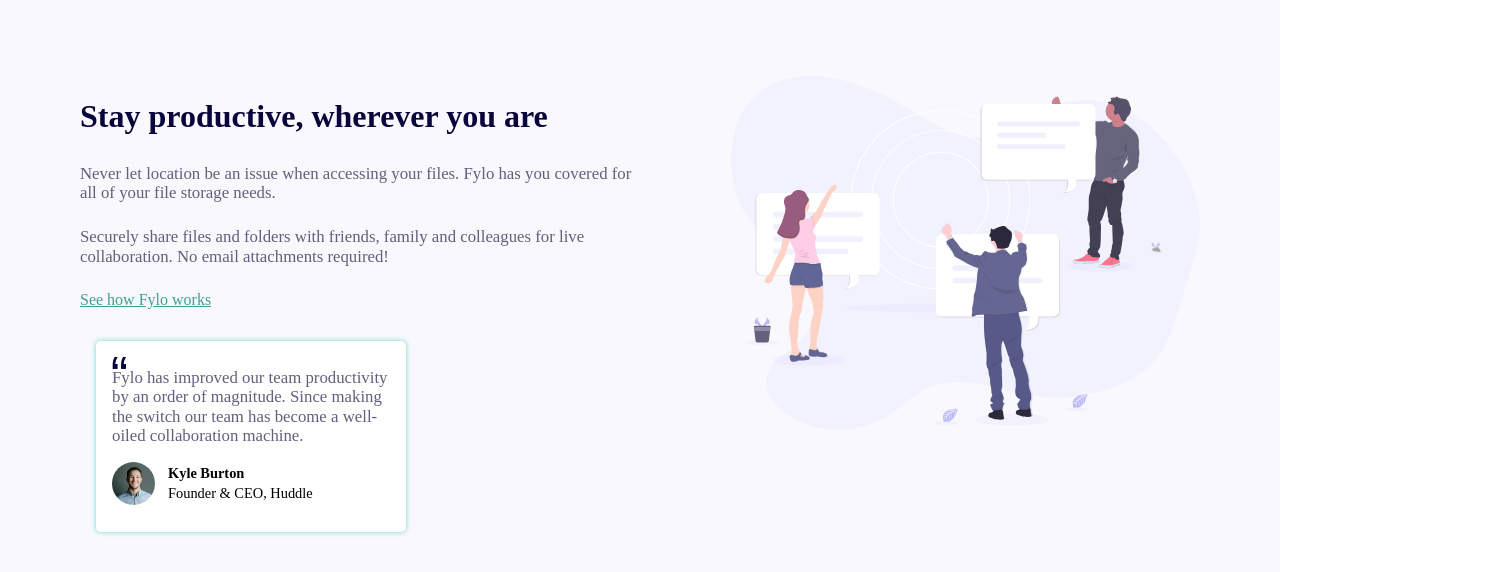
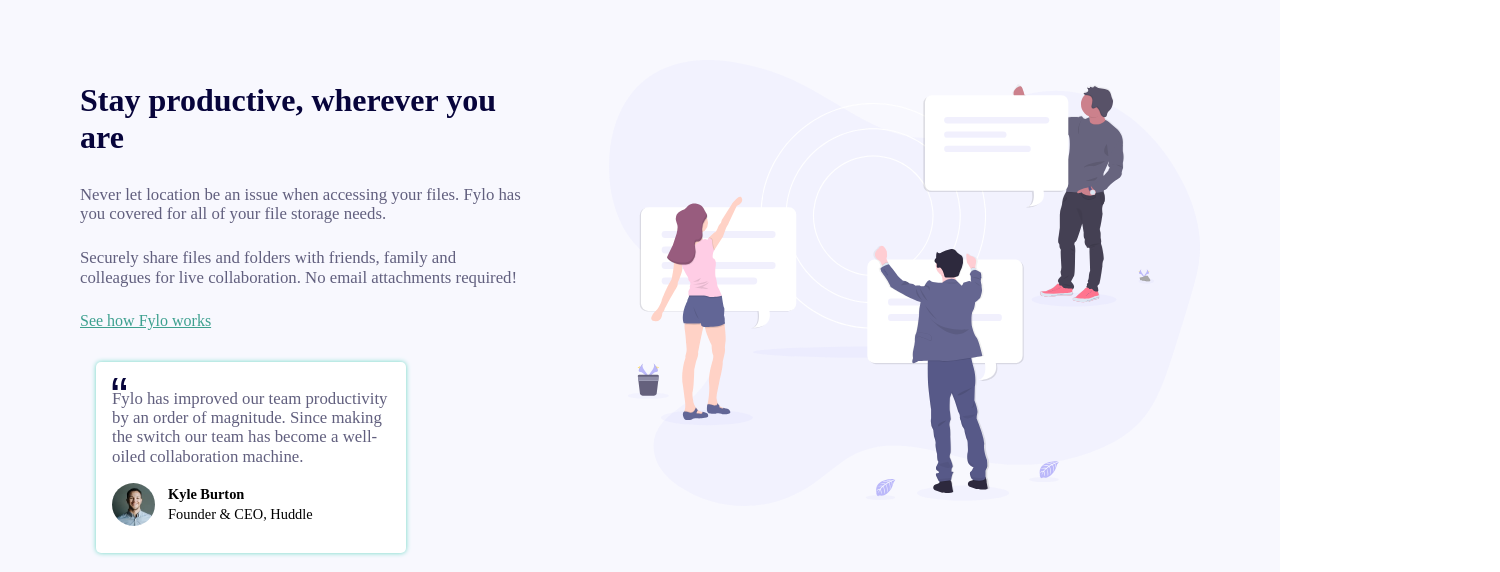
Before and after one commit to danielveg4/fylo_landing, a website built with Vite: page src/index.html in a window 1280 px wide. Shown: the part 808-1380 px from the top of the page, 1500 px wide, since content can reach past the window. Built offline with nearby package versions, Linux system fonts and the light colour scheme; some packages are replaced by stand-ins of ours.

Commit message:
final changes

```diff
--- a/src/index.html
+++ b/src/index.html
@@ -2,7 +2,12 @@
 <html lang="en">
   <head>
     <meta charset="UTF-8" />
-    <!-- PON UN FAVICON!!! -->
+    <link rel="preconnect" href="https://fonts.googleapis.com" />
+    <link rel="preconnect" href="https://fonts.gstatic.com" crossorigin />
+    <link
+      href="https://fonts.googleapis.com/css2?family=Open+Sans:ital,wght@0,300;0,400;0,500;0,600;0,700;0,800;1,300;1,400;1,500;1,600;1,700;1,800&display=swap"
+      rel="stylesheet"
+    />
     <link rel="icon" type="image/svg+xml" href="" />
     <meta name="viewport" content="width=device-width, initial-scale=1.0" />
     <!-- CAMBIA EL TITLE!!! -->
--- a/src/scss/blocks/body.scss
+++ b/src/scss/blocks/body.scss
@@ -5,6 +5,6 @@
     max-width: 1440px;
     margin-left: auto;
     margin-right: auto;
-   }
-
+    font-family: "Open Sans", sans-serif;
+  }
 }
--- a/src/scss/blocks/footer.scss
+++ b/src/scss/blocks/footer.scss
@@ -1,48 +1,44 @@
 /* ESTILOS DEL FOOTER */
 @use "../mixins/responsive.scss" as *;
 
-
-
-.footer{
-    background-color: #07043B;
+.footer {
+  background-color: #07043b;
   padding: 2rem;
   color: white;
   @include responsive(laptop) {
     padding: 5rem;
   }
-
 }
-.logo{
+.logo {
   color: white;
   margin-bottom: 1rem;
-
 }
-.grid-footer{
+.grid-footer {
   display: grid;
   @include responsive(laptop) {
     display: grid;
     height: 216px;
-        grid-template-columns: 355px 355px 355px 355px;
+    grid-template-columns: 335px 335px 335px 335px;
     grid-template-rows: 216px;
   }
 }
-.grid-item{
+.grid-item {
   display: flex;
   flex-direction: column;
   line-height: 0.4rem;
   margin-top: 1rem;
 }
 
-.name{
+.name {
   position: relative;
   margin-top: -0.8rem;
   margin-left: 2.1rem;
 }
-.namemail{
+.namemail {
   position: relative;
   margin-top: -0.8rem;
   margin-left: 2.1rem;
 }
-.logomail{
+.logomail {
   padding-top: 1rem;
 }
--- a/src/scss/blocks/main.scss
+++ b/src/scss/blocks/main.scss
@@ -1,54 +1,30 @@
 @use "../mixins/responsive.scss" as *;
-@use '../mixins/pseudo.scss' as *;
+@use "../mixins/pseudo.scss" as *;
 
 .main {
   display: flex;
   flex-direction: column;
   padding: 1rem;
   margin-top: 4rem;
-    background-color: #F8F8FE;
-    &::after{
-    @include pseudo(100%, 100%);
-        top: 30rem;
-        left: 0rem;
-     transform: translate(0);
-     background-image: url('../assets/images/bg-curve-mobile.svg');
-     background-repeat: no-repeat;
-     background-position: center;
-    }
-
-
+  background-color: #f8f8fe;
 
   @include responsive(laptop) {
     flex-direction: row-reverse;
-        margin-top: 5rem;
+
     gap: 5rem;
     padding: 5rem;
-           &::after{
-       @include pseudo(100%, 100%);
-      top: 17rem;
-      left: 0rem;
-       transform: translate(0);
-       background-image: url('../assets/images/bg-curve-desktop.svg');
-       background-repeat: no-repeat;
-       background-position: center;
   }
 
-          }
-
-
-
-&__image{
+  &__image {
     margin-top: 5rem;
     @include responsive(laptop) {
-    width: 60%;
     }
   }
 
-&__content{
+  &__content {
   }
 
-&__principal{
+  &__principal {
     display: flex;
     flex-direction: column;
     text-align: center;
@@ -57,62 +33,60 @@
       margin-top: 5rem;
     }
   }
-&__title{
+  &__title {
     font-size: 1.3rem;
-    color: #07043B;
+    color: #07043b;
     @include responsive(laptop) {
       font-size: 2rem;
-
     }
   }
 
-&__text{
+  &__text {
     font-size: 1.05rem;
-    color: #615F7E;
+    color: #615f7e;
     @include responsive(laptop) {
       margin-top: 0.5rem;
     }
   }
 
-&__link{
-    color: #3DA08F;
+  &__link {
+    color: #3da08f;
     text-decoration: underline;
     @include responsive(laptop) {
       margin-top: 0.5rem;
     }
-
   }
   &__link:hover {
     color: #6ad7c5;
   }
 
-&__card{
+  &__card {
     display: flex;
     flex-direction: column;
     background-color: white;
     padding: 1rem;
     margin: 1rem;
     border-radius: 5px;
-    box-shadow: 0px  0px  5px #6ad7c5;
+    box-shadow: 0px 0px 5px #6ad7c5;
     @include responsive(laptop) {
       width: 310px;
     }
-
   }
 
-&__quote{
+  &__quote {
     max-width: 15px;
     margin-bottom: -0.7rem;
   }
 
-&__person{}
+  &__person {
+  }
 
-&__photo{
+  &__photo {
     height: 2.7rem;
     border-radius: 10rem;
   }
 
-&__name{
+  &__name {
     position: relative;
     font-weight: bolder;
     margin-top: -2.5rem;
@@ -120,12 +94,9 @@
     font-size: 0.9rem;
   }
 
-&__charge{
+  &__charge {
     margin-left: 3.5rem;
     margin-top: -0.7rem;
     font-size: 0.9rem;
   }
-
-
-
 }
```
Also changed, not shown: docs/index.html (+1 -1 lines), Captura de Pantalla 2023-05-09 a las 17.15.07.png (added), docs/assets/bg-curve-desktop-c5a9abc4.svg (deleted), docs/assets/bg-curve-mobile-1ec2e162.svg (deleted), 4 other files. Lines whose indentation alone changed are shown as unchanged.
